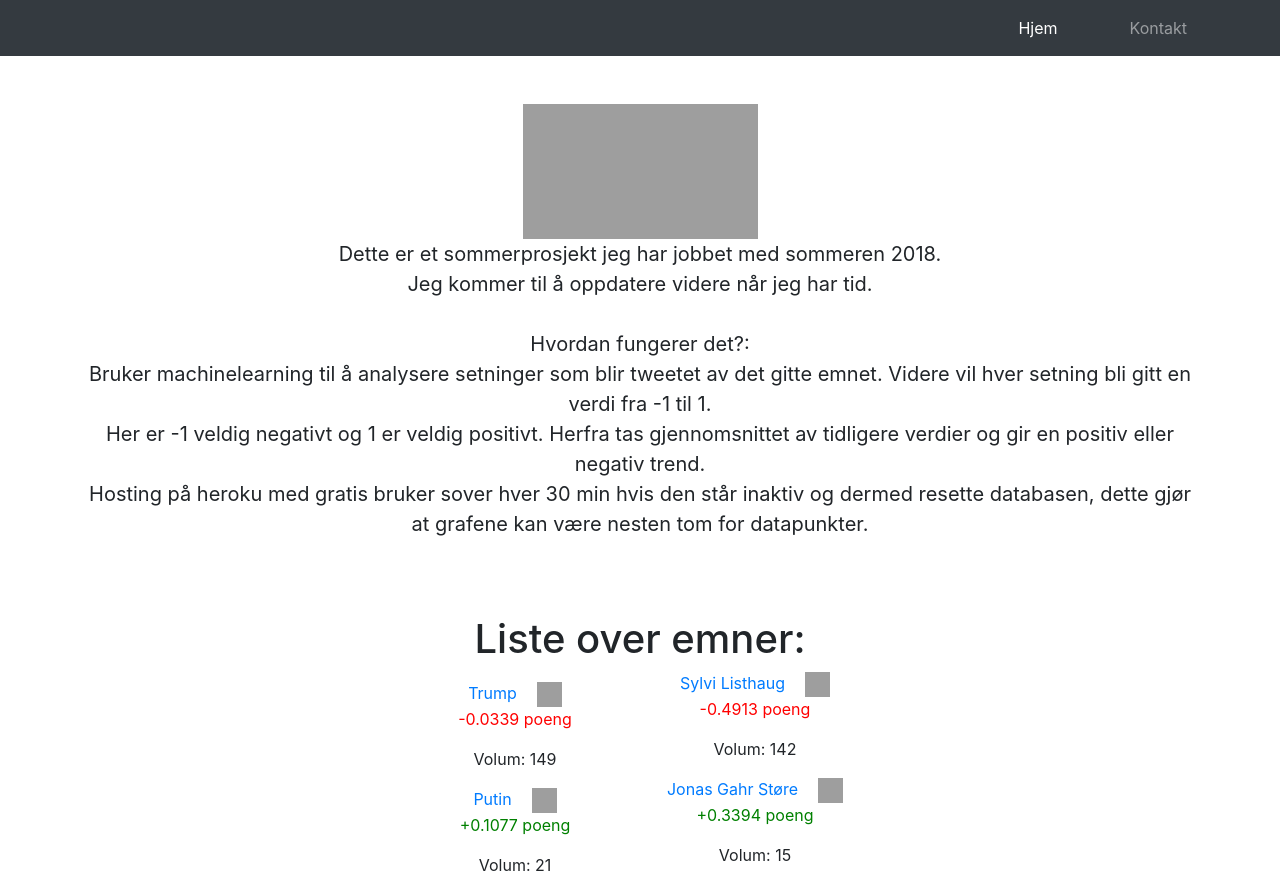
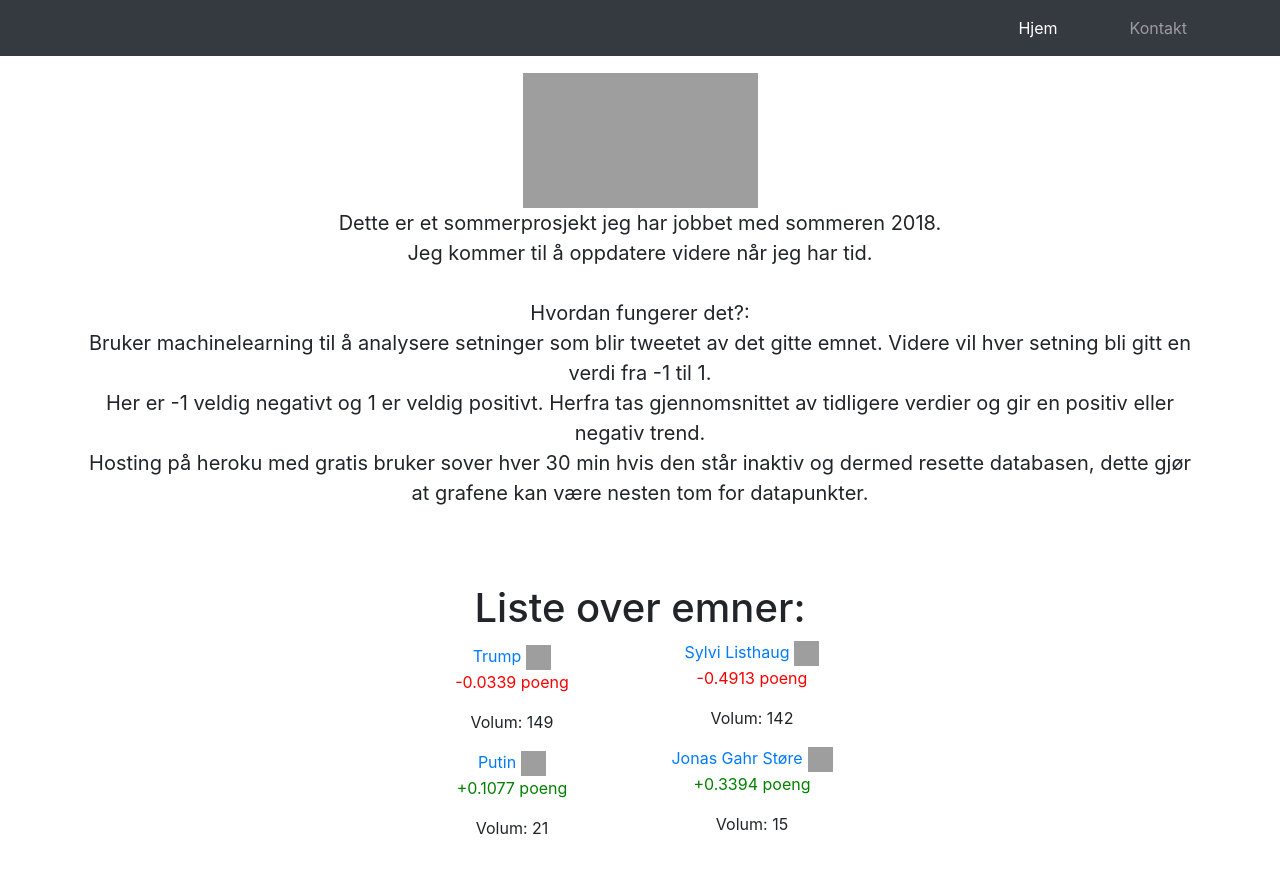
Before and after one commit to MartinRovang/norsent, a Flask app: template templates/index.html in a window 1280 px wide. After the commit the page ends 834 px from the top, so only its background shows below. Run offline with Flask 2, Linux system fonts and the light colour scheme; the template is opened without the code that fills it, so the values that code supplies are empty; data comes from the database, SQL or seed files in the repository; some libraries are stand-ins or nearby versions; grey boxes are pictures that could not be loaded.

Commit message:
Picture UI fix

```diff
--- a/templates/index.html
+++ b/templates/index.html
@@ -17,20 +17,20 @@
 
     @media (min-width: 992px) {
       body {
-        padding-top: 56px;
+        padding-top: 25px;
       }
     }
     #persons {
       font-size: 1em;
     }
     #persons img {
-      margin-left: 20px;
+      margin-left: 5px;
     }
 
 .list_item {
     float: left;
-    margin: 5px;
-    padding: 5px;
+    margin: 2px;
+    padding: 2px;
     width: 200px;
 }
 #wrap {
```
